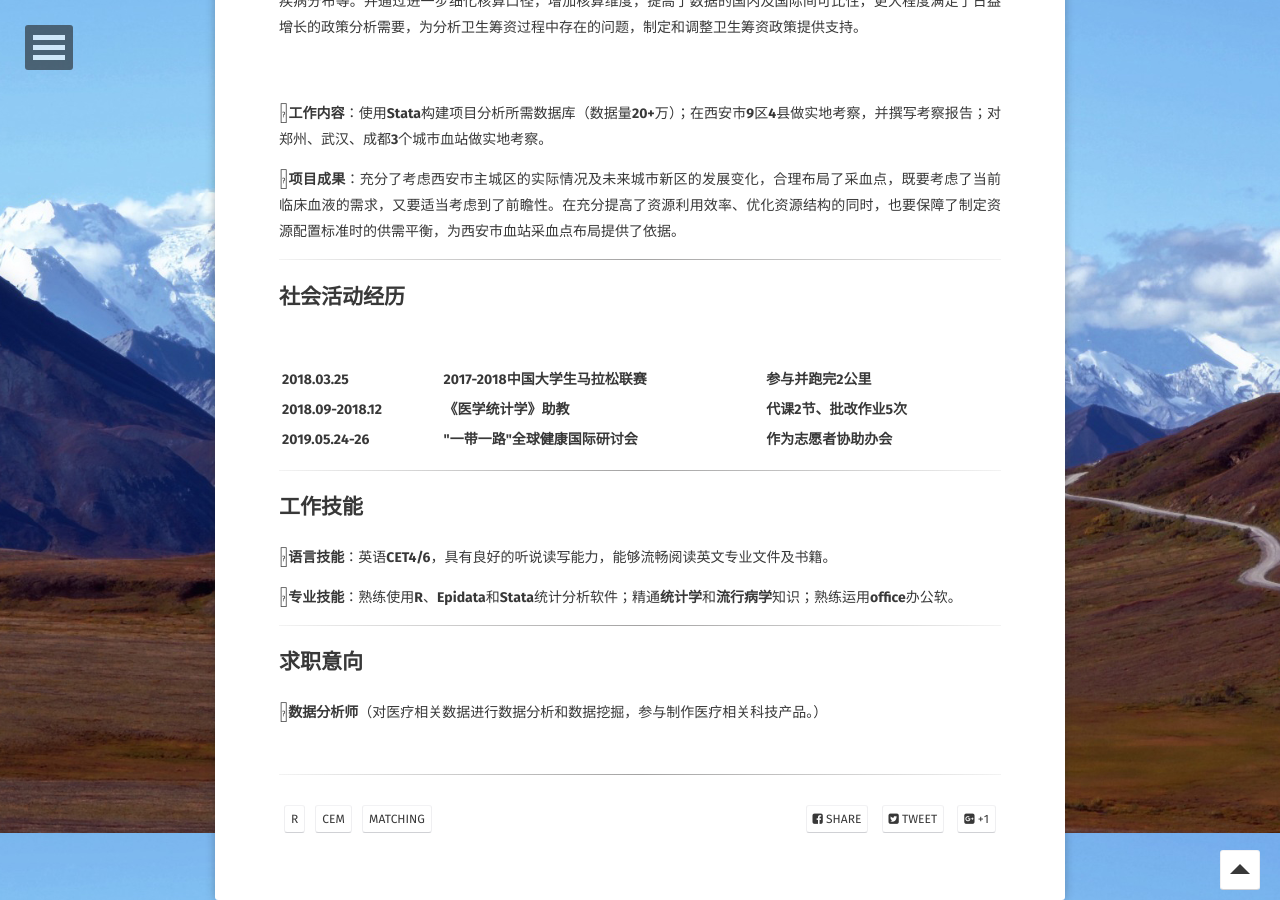
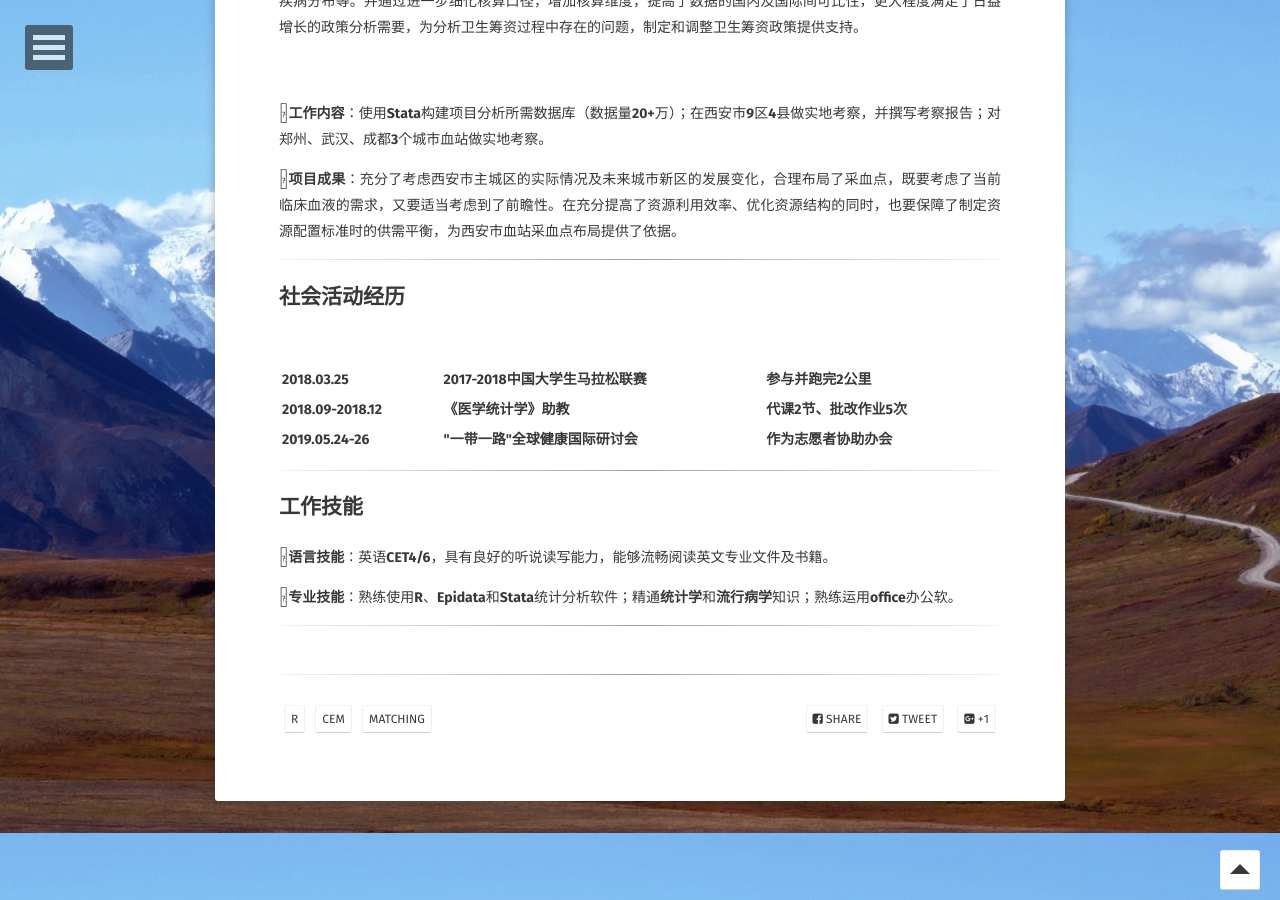
Before and after one commit to XinyuGrey/xinyuwang.github.io, a Jekyll site: the page built from _posts/2019-08-07-Resum.markdown, in a window 1280 px wide and 900 px high, scrolled down 1867 px. Built offline with Jekyll 4.4.1, drawn with Linux system fonts in a browser that asks for light colours; some web fonts are replaced.

Commit message:
new theme

```diff
--- a/_posts/2019-08-07-Resum.markdown
+++ b/_posts/2019-08-07-Resum.markdown
@@ -182,8 +182,3 @@ comments: true
 **专业技能**：熟练使用**R**、**Epidata**和**Stata**统计分析软件；精通**统计学**和**流行病学**知识；熟练运用**office**办公软。
 
 ------------------------------------------------------------------------
-
-求职意向
---------
-
-**数据分析师**（对医疗相关数据进行数据分析和数据挖掘，参与制作医疗相关科技产品。）
```
Also changed, not shown: me.jpg (added).
